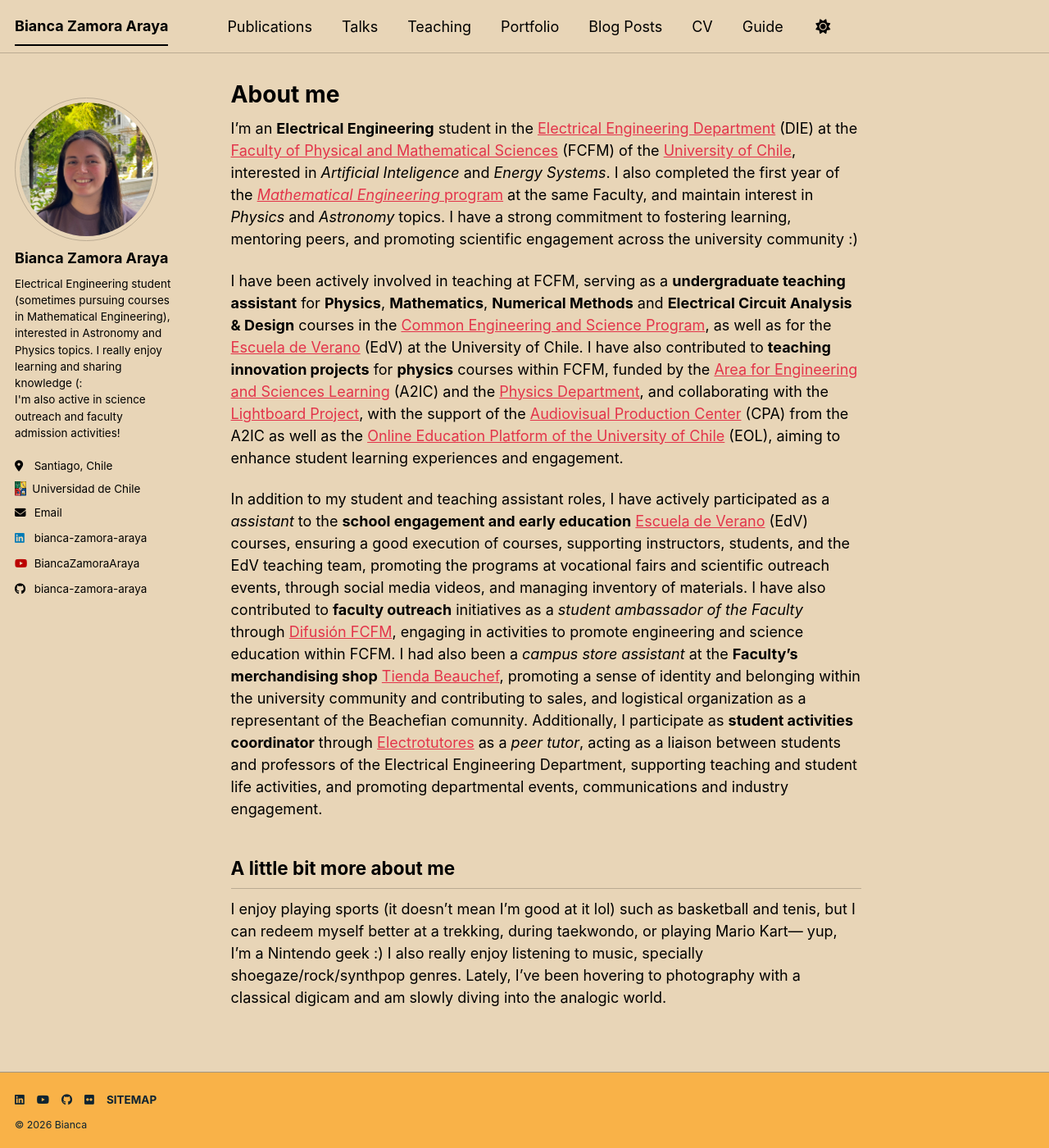
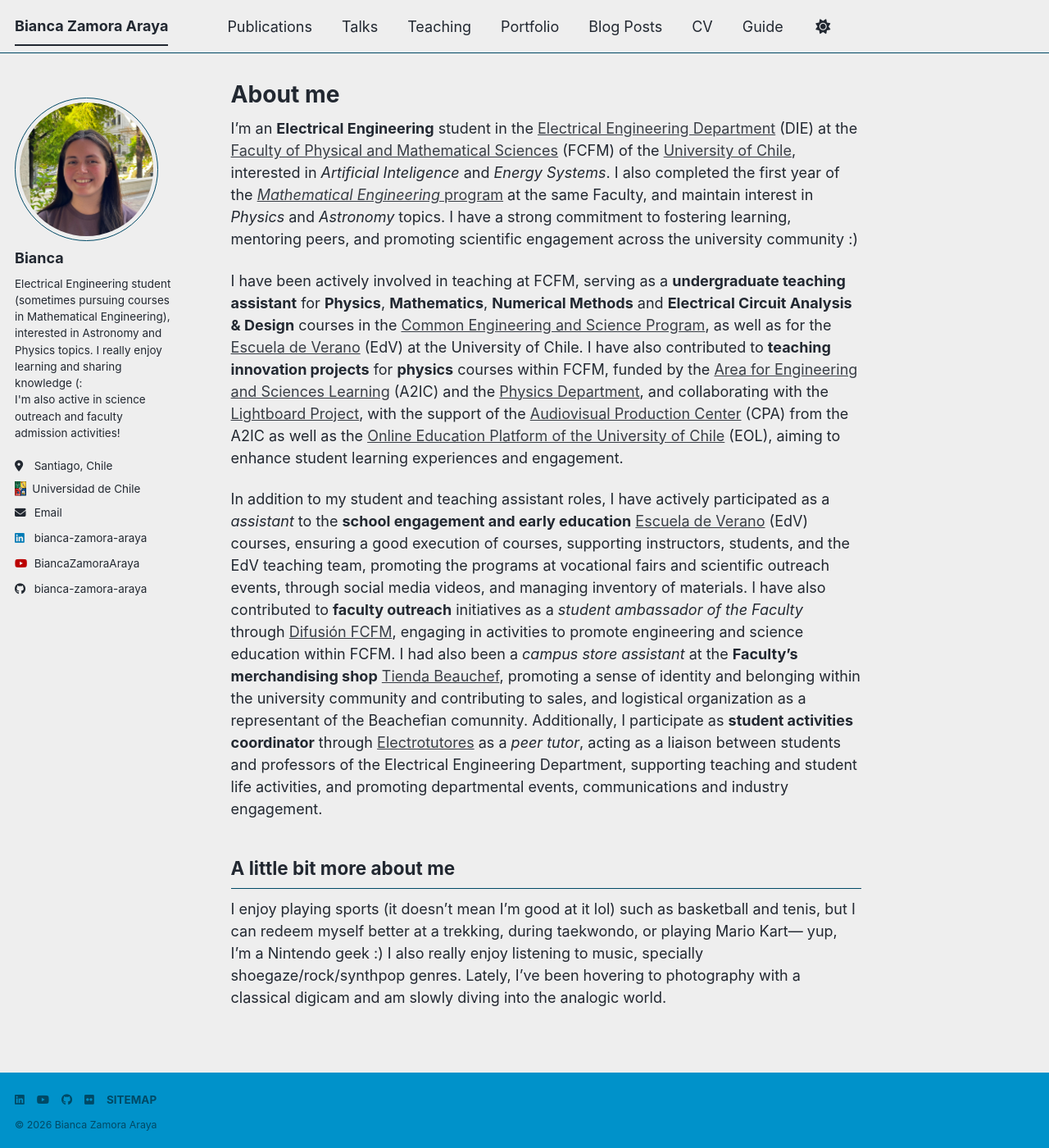
Before and after one commit to Bianca-Zamora-Araya/Bianca-Zamora-Araya.github.io, a Jekyll site: the page built from _pages/about.md, in a window 1280 px wide and 1400 px high. Shown: the whole window at 82% size. Built offline with Jekyll 4.4.1, drawn with Linux system fonts in a browser that asks for light colours; a style sheet for code colours, icons or effects is not loaded; part of the change alters nothing that is shown.

Commit message:
Update _config.yml

```diff
--- a/_config.yml
+++ b/_config.yml
@@ -8,10 +8,10 @@
 
 # Basic Site Settings
 locale                   : "en-US"
-site_theme               : "sunrise" # The available themes options are "default", "air", "sunrise", "mint", "dirt" and "contrast"
+site_theme               : "air" # The available themes options are "default", "air", "sunrise", "mint", "dirt" and "contrast"
 title                    : "Bianca Zamora Araya"
 title_separator          : "•"
-name                     : &name "Bianca"
+name                     : &name "Bianca Zamora Araya"
 description              : &description "Bianca's academic portfolio"   # Update this with a general description of your site, this is the default if not overridden by a page
 url                      : https://bianca-zamora-araya.github.io # The base hostname & protocol for your site e.g. "https://[your GitHub username].github.io",
                                                            # or if you already have some other page hosted on Github then use "https://[your GitHub username].github.io/[Your Repo Name]"
@@ -24,7 +24,7 @@ repository               : "bianca-zamora-araya/bianca-zamora-araya.github.io"
 author:
   # Biographic information
   avatar           : "profile.png"
-  name             : "Bianca Zamora Araya"
+  name             : "Bianca"
   pronouns         : # example: "she/her"
   bio              : "Electrical Engineering student (sometimes pursuing courses in Mathematical Engineering), interested in Astronomy and Physics topics. I really enjoy learning and sharing knowledge (: <br>I'm also active in science outreach and faculty admission activities!"
   location         : "Santiago, Chile"
```
